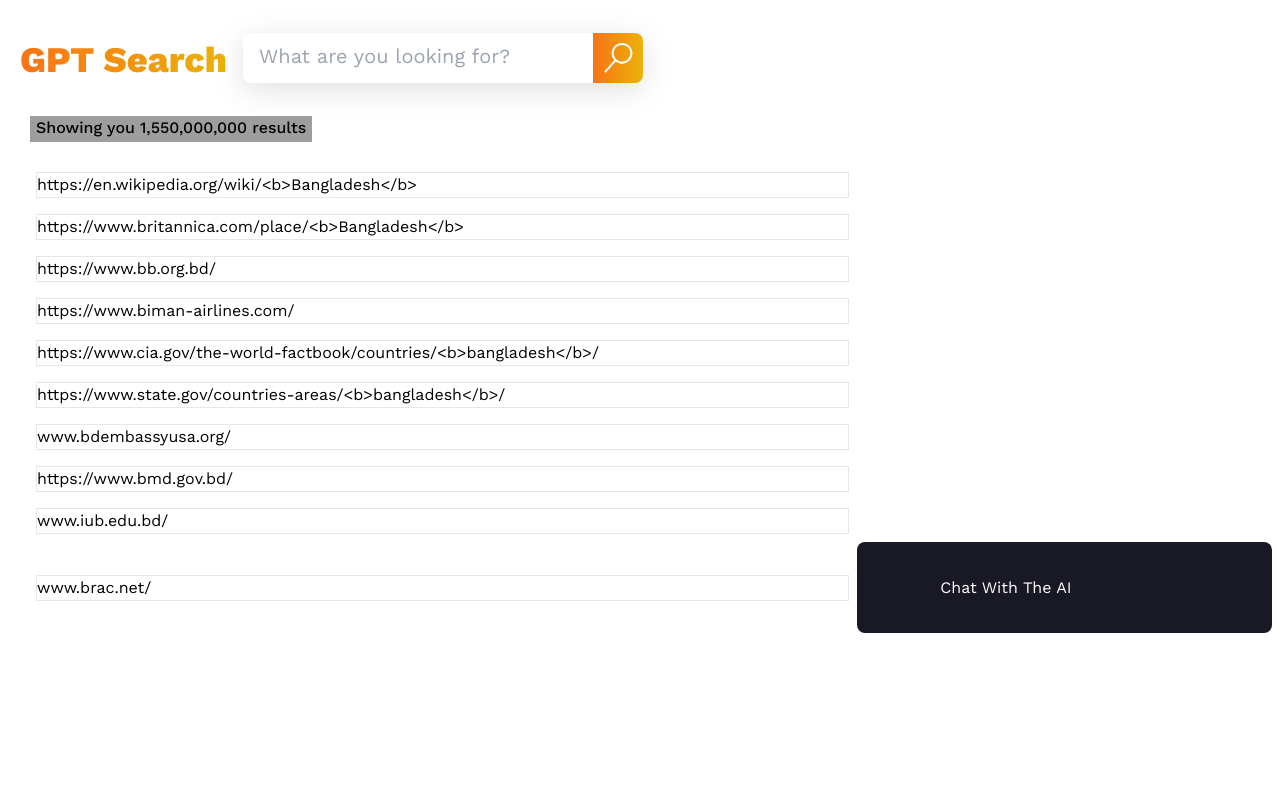
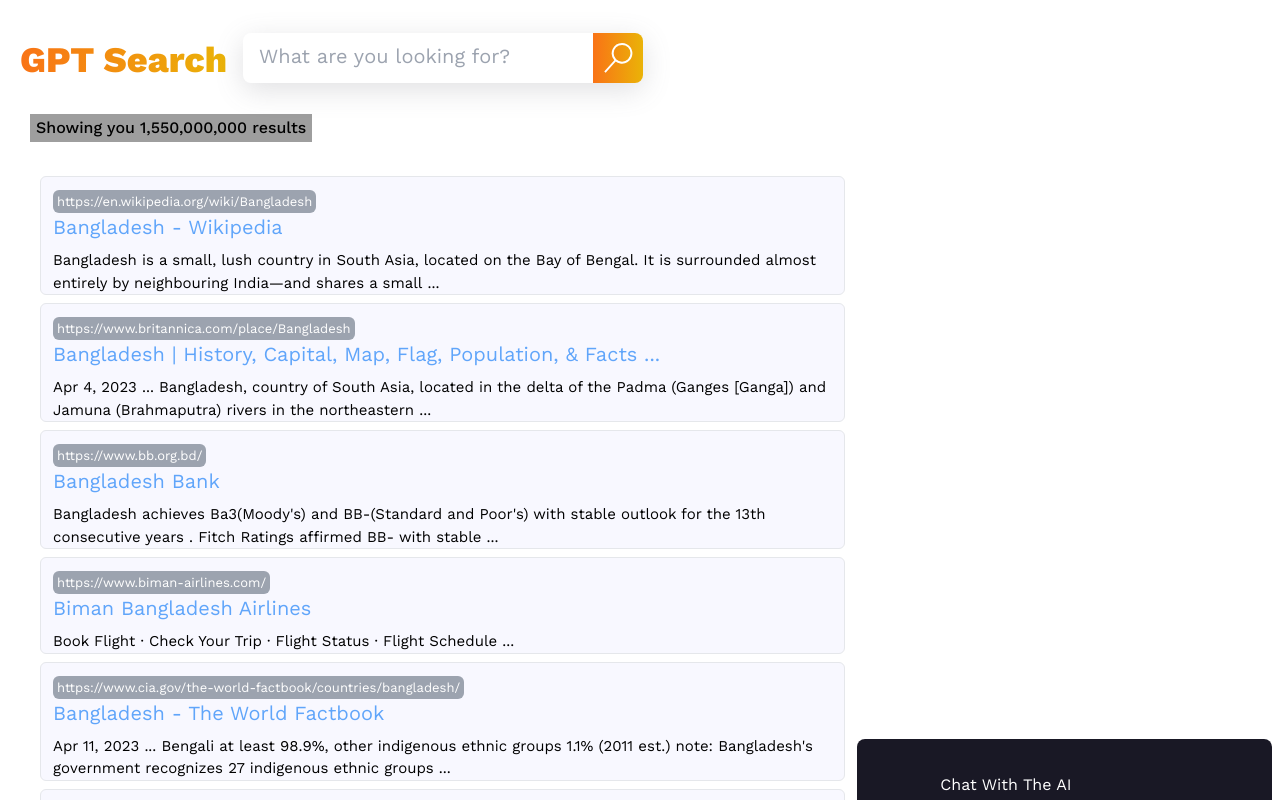
Before and after one commit to SubodhShil/AI-Search-Engine, a Next.js app: page /search in a window 1280 px wide. Shown: the top 800 px of the page. Built offline with nearby package versions, Linux system fonts and the light colour scheme; no server answers; grey boxes are pictures that could not be loaded; a web font is replaced by a local one.

Commit message:
chat gpt grid added

```diff
--- a/components/SearchResults/SearchResults.jsx
+++ b/components/SearchResults/SearchResults.jsx
@@ -3,10 +3,11 @@
 
 const SearchResults = ({ results }) => {
     return (
-        <div className='overflow-hidden'>
+        <div className=''>
 
             {/* Result count header part */}
             <div className='flex items-center'>
+
                 <div className='mr-4'>
                     <script src="https://cdn.lordicon.com/bhenfmcm.js"></script>
                     <lord-icon
@@ -22,18 +23,31 @@
             </div>
 
             {/* Showing the result in the page */}
-            <div className='mt-4 grid max-sm:grid-cols-1 grid-cols-3 items-center p-2'>
+            <div className='mt-4 grid grid-cols-1 lg:grid-cols-3 xl:grid-cols-3 items-center p-2'>
+
+                <div className=' col-span-2 p-1'>
                     {results.items.map((result) => (
-                    <div className='border m-2 col-span-2' key={result.link}>
+                        <div className='border rounded-md pl-3 m-2 bg-[ghostwhite] group pt-3' key={result.link}>
+
+                            {/* URL */}
                             <a
                                 href={result.link}
-                            className=''
+                                className={`text-[13px] p-1 bg-gray-400 text-white rounded-md`}
                             >
-                            {result.htmlFormattedUrl}
+                                {result.link}
                             </a>
+
+                            {/* Clickable link text */}
+                            <a href="">
+                                <h2 className='text-blue-400 group-hover:underline text-xl'>{result?.title}</h2>
+                            </a>
+
+                            {/*  */}
+                            <p className='line-clamp-3 text-[15px] mt-2'>{result?.snippet}</p>
                         </div>
 
                     ))}
+                </div>
 
                 {/* GPT Chat Part */}
 
--- a/components/SingleNews/SingleNews.jsx
+++ b/components/SingleNews/SingleNews.jsx
@@ -7,7 +7,7 @@
     return (
         <div className={`rounded-lg border-black p-5 w-[400px] max-sm:w-[85%] bg-[#191825] text-white justify-center ${Style.newsCard}`}>
             <div>
-                <a className='font-bold block text-2xl mb-4 lg:h-[110px] max-sm:p-2 cursor-pointer border-b-4 border-gray-500 hover:border-blue-500 text-justify transition duration-500 ease-in-out'>{article.title}</a>
+                <a className='font-bold block text-2xl mb-4 p-1 cursor-pointer border-b-4 border-gray-500 hover:border-blue-500 text-justify transition duration-500 ease-in-out'>{article.title}</a>
             </div>
             <div className='flex justify-center'>
                 <img src={article.urlToImage} alt="" height='400px' width='400px' className='rounded-md' />
--- a/package.json
+++ b/package.json
@@ -9,6 +9,7 @@
     "lint": "next lint"
   },
   "dependencies": {
+    "@tailwindcss/line-clamp": "^0.4.4",
     "autoprefixer": "10.4.14",
     "next": "13.3.0",
     "postcss": "8.4.21",
--- a/tailwind.config.js
+++ b/tailwind.config.js
@@ -14,5 +14,7 @@
       },
     },
   },
-  plugins: [],
+  plugins: [
+    require("@tailwindcss/line-clamp")
+  ],
 }
```
Also changed, not shown: 1 other file (tests, documents, lock files or other folders). Lines whose indentation alone changed are shown as unchanged.
